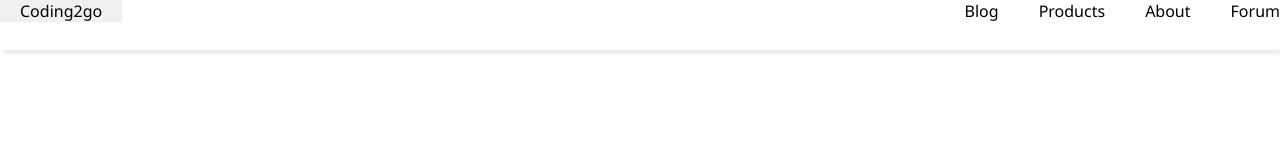
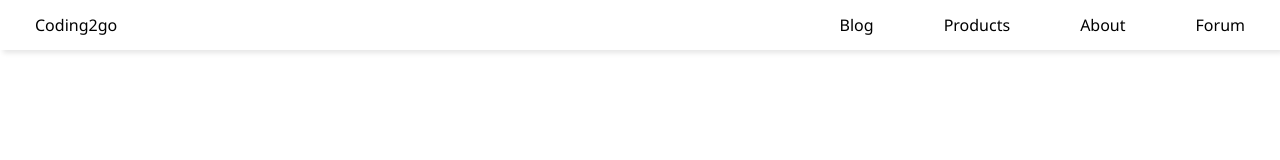
Before and after one commit to Aarif195/navbar-study, a plain HTML site: page nav3.html in a window 1280 px wide. Drawn offline with Linux system fonts and the light colour scheme.

Commit message:
nav changse

```diff
--- a/nav3.css
+++ b/nav3.css
@@ -22,15 +22,15 @@ nav ul {
   align-items: center;
   justify-content: flex-end;
   list-style: none;
+  height: 50px;
   width: 100%;
 }
 
 nav li {
-  height: 50px;
-
+  padding: 10px 15px;
 }
 
-nav a{
+nav a {
   padding: 0 20px;
   text-decoration: none;
   /* display: flex; */
@@ -38,7 +38,7 @@ nav a{
   color: black;
 }
 
-nav a:hover {
+nav li:hover {
   background-color: #f0f0f0;
 }
 
@@ -68,7 +68,7 @@ justify-content: flex-start;
 }
 
 
-.sidebar a{
+.sidebar a {
   width: 100%;
 }
 
@@ -77,9 +77,10 @@ display: none;
 }
 
 @media (max-width: 425px) {
-  .hideOnmobile{
+  .hideOnmobile {
     display: none;
   }
+
   .menu-button {
     display: block;
   }
@@ -89,6 +90,7 @@ display: none;
     /* display: flex; */
   }
 }
+
 @media (max-width: 400px) {
   .sidebar {
     width: 100%;
--- a/nav3.html
+++ b/nav3.html
@@ -1,5 +1,6 @@
 <!DOCTYPE html>
 <html lang="en">
+
 <head>
   <meta charset="UTF-8">
   <meta name="viewport" content="width=device-width, initial-scale=1.0">
@@ -7,35 +8,35 @@
   <link rel="stylesheet" href="nav3.css">
   <link rel="stylesheet" href="https://cdnjs.cloudflare.com/ajax/libs/font-awesome/6.6.0/css/all.min.css">
 </head>
+
 <body>
   <nav>
     <ul class="sidebar">
       <!-- <li><a href="#">Coding2go</a></li> -->
       <li onclick=hidesidebar()><a href="#"><i class="fa-solid fa-bars"></i></a></li>
-      <li><a href=""></a>Blog</li>
-      <li><a href="#"></a>Products</li>
-      <li><a href="#"></a>About</li>
-      <li><a href="#"></a>Forum</li>
+      <li><a href="">Blog</a></li>
+      <li><a href="#">Products</a></li>
+      <li><a href="#">About</a></li>
+      <li><a href="#">Forum</a></li>
     </ul>
     <ul>
       <li class="hideOnmobile"><a href="nav.html">Coding2go</a></li>
-      <li class="hideOnmobile"><a href="#"></a>Blog</li>
-      <li class="hideOnmobile"><a href="#"></a>Products</li>
-      <li class="hideOnmobile"><a href="#"></a>About</li>
-      <li class="hideOnmobile"><a href="#"></a>Forum</li>
+      <li class="hideOnmobile"><a href="#">Blog</a></li>
+      <li class="hideOnmobile"><a href="#">Products</a></li>
+      <li class="hideOnmobile"><a href="#">About</a></li>
+      <li class="hideOnmobile"><a href="#">Forum</a></li>
       <li class="menu-button" onclick=showsidebar()><a href="#"><i class="fa-solid fa-bars"></i></a></li>
     </ul>
   </nav>
 
 
   <script>
-    function showsidebar(){
+    function showsidebar() {
       const sidebar = document.querySelector('.sidebar')
       sidebar.style.display = 'flex'
-
     }
 
-    function hidesidebar(){
+    function hidesidebar() {
       const sidebar = document.querySelector('.sidebar')
       sidebar.style.display = 'none'
 
@@ -44,4 +45,5 @@
 
   </script>
 </body>
+
 </html>
```
Lines whose indentation alone changed are shown as unchanged.
